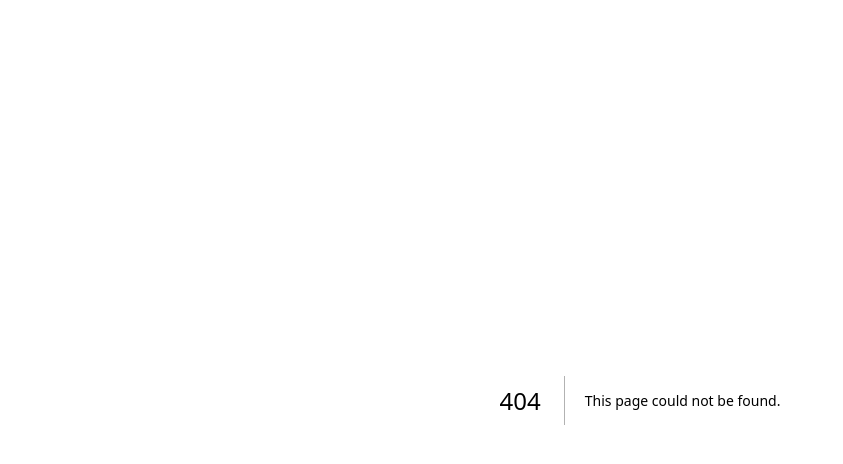
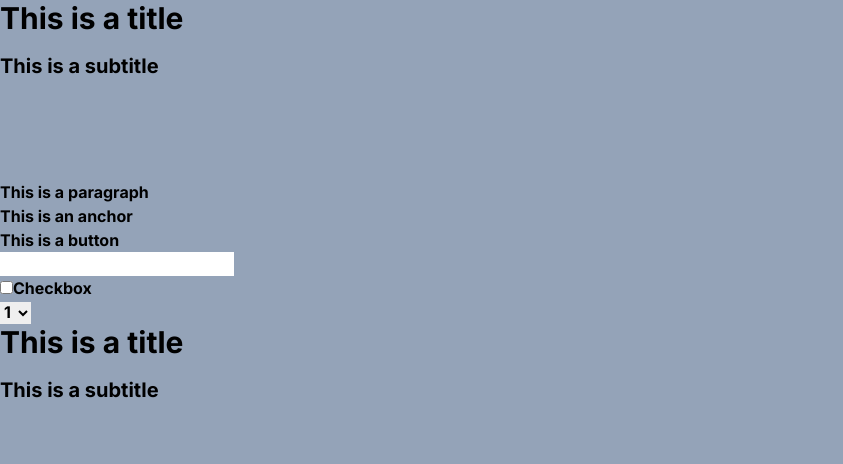
Before and after one commit to alltrust/tailwind-demo, a Next.js app: page /designsystem in a window 1280 px wide. Before the commit this address had no page. Shown: the top 464 px of the page, without its empty margins (0-843 px from the left). Built offline with nearby package versions, Linux system fonts and the light colour scheme.

Commit message:
design systems

```diff
--- a/app/container/page.tsx
+++ b/app/container/page.tsx
@@ -1,7 +1,10 @@
+import Link from "next/link"
+
 const Container = () => {
   return (
     <>
       <div className="container bg-red-300 mx-auto">container</div>
+      <Link href={'/designsystem'}>DEsign System</Link>
     </>
   );
 };
--- /dev/null
+++ b/app/designsystem/page.tsx
@@ -0,0 +1,33 @@
+const DesignSystemPage = () => {
+
+    //rather than copy pasting the same elements and have them
+    //contain the same classes, you creat design systems/... look at global.css
+  return (
+    <div>
+      <h1>This is a title</h1>
+      <h2 className="mb-1 text-xl font-bold">This is a subtitle</h2>
+      <p>This is a paragraph</p>
+      <a>This is an anchor</a>
+      <div>
+        <button>This is a button</button>
+      </div>
+      <div>
+        <input type="text" name="" id="" />
+      </div>
+      <div>
+        <input type="checkbox" id="checkbox" />
+        <label htmlFor="checbox">Checkbox</label>
+      </div>
+      <div>
+        <select>
+          <option>1</option>
+          <option>2</option>
+        </select>
+        <h1>This is a title</h1>
+        <h2 className="mb-1 text-xl font-bold">This is a subtitle</h2>
+      </div>
+    </div>
+  );
+};
+
+export default DesignSystemPage;
--- a/app/flexbox/page.tsx
+++ b/app/flexbox/page.tsx
@@ -17,6 +17,8 @@ const FlexboxPage = () => {
       </div>
       <Link href={"/"}>Home</Link>
       <Link href={"/container"}>Container</Link>
+      <Link href={'/designsystem'}>DEsign System</Link>
+
     </>
   );
 };
--- a/app/globals.css
+++ b/app/globals.css
@@ -17,4 +17,9 @@ inline styles take priority */
     @apply bg-slate-400 text-black font-bold;
     font-family: "Oswald", sans-serif;
   }
+
+  /* design systems */
+  h1{
+    @apply mb-2 text-3xl font-bold;
+  }
 }
--- a/app/page.tsx
+++ b/app/page.tsx
@@ -57,6 +57,8 @@ export default function Home() {
         <div className="bg-green-300 w-1/2 h-6">!</div>
         <div>
           <Link href={"/flexbox"}>FLEXBOX PAGE</Link>
+          <Link href={'/designsystem'}>DEsign System</Link>
+
         </div>
       </div>
     </>
```
